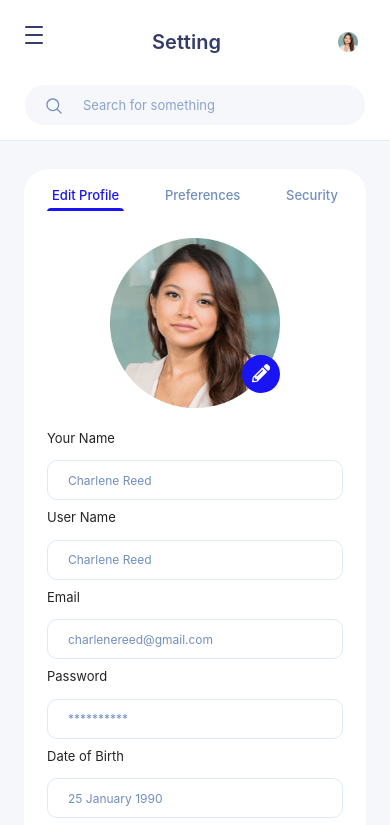
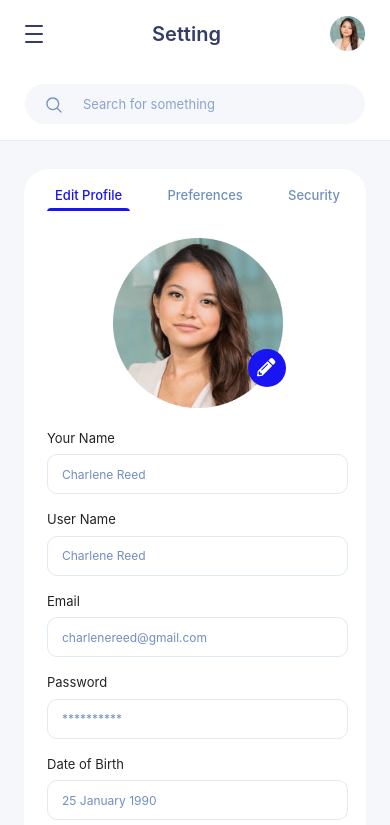
Before and after one commit to tatianaChernova/test-markup, a website: page src/html/index.html in a window 390 px wide. Shown: the top 825 px of the page. Drawn offline with nearby package versions, Linux system fonts and the light colour scheme; files that its build step writes are made by us from their sources.

Commit message:
Small fixes

```diff
--- a/src/html/index.html
+++ b/src/html/index.html
@@ -6,7 +6,7 @@
 	<meta http-equiv="X-UA-Compatible" content="IE=edge" />
 	<meta name="viewport" content="width=device-width, initial-scale=1.0" />
 	<title>BankDash.</title>
-	<link rel="stylesheet" href="./css/main.css" />
+	<link rel="stylesheet" href="./css/main.css?ver=2" />
 
 	<link rel="icon" type="image/x-icon" href="./../img/favicons/favicon.ico">
 	<link rel="apple-touch-icon" sizes="180x180" href="./../img/favicons/apple-touch-icon.png">
--- a/src/scss/main.scss
+++ b/src/scss/main.scss
@@ -568,11 +568,6 @@ body {
   .header {
     padding: 0 25px;
   }
-  .header__burger,
-  .header .title,
-  .header__avatar {
-    padding-top: 15px;
-  }
   .header__wrap {
     height: 140px;
     flex-wrap: wrap;
@@ -604,7 +599,7 @@ body {
     background-color: var(--lightGrey);
   }
   .setting__info-inner {
-    padding: 12px 23px;
+    padding: 12px 18px 12px 23px;
   }
   .setting__avatar {
     max-width: 170px;
@@ -622,13 +617,21 @@ body {
     gap: 23px;
   }
   .input {
-    padding: 8px 20px;
+    padding: 8px 14px;
     height: 40px;
     border-radius: 10px;
   }
-  .setting__fields {
-    row-gap: 10px;
-  }
+  .setting__item {
+    gap: 8px;
+}
+.setting__avatar-edit {
+    bottom: 21px;
+    right: -3px;
+}
+.setting .btn {
+    margin-top: 14px;
+    margin-left: 0;
+}
 }
 @media (max-width: 600px) {
   .setting__edit {
@@ -643,7 +646,7 @@ body {
     gap: 5px;
   }
   .tab-header__item {
-    padding: 5px;
+    padding: 5px 8px;
     font-size: 13px;
     font-weight: 500;
   }
@@ -660,5 +663,6 @@ body {
     max-width: 100%;
     height: 40px;
     border-radius: 10px;
+    font-size: 15px;
   }
 }
```
Also changed, not shown: build/css/main.css, build/index.html, 1 other file.
